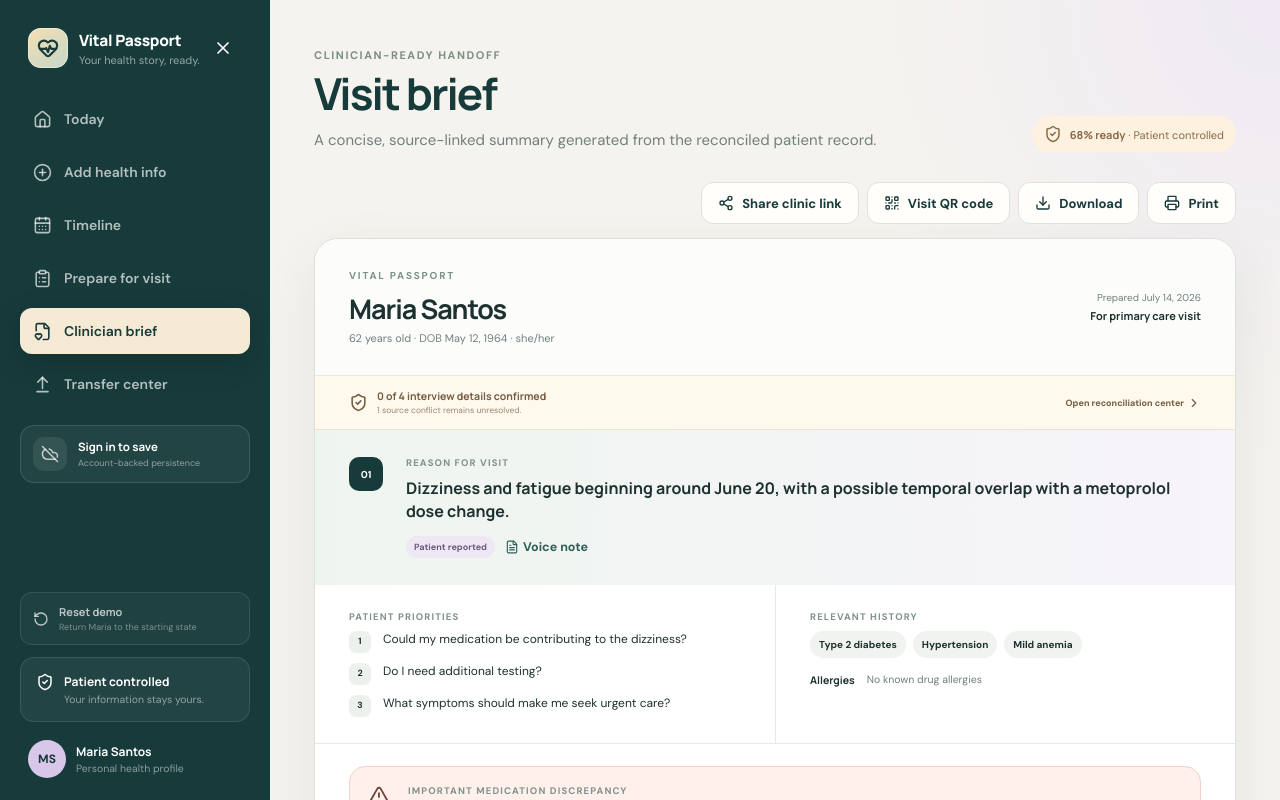
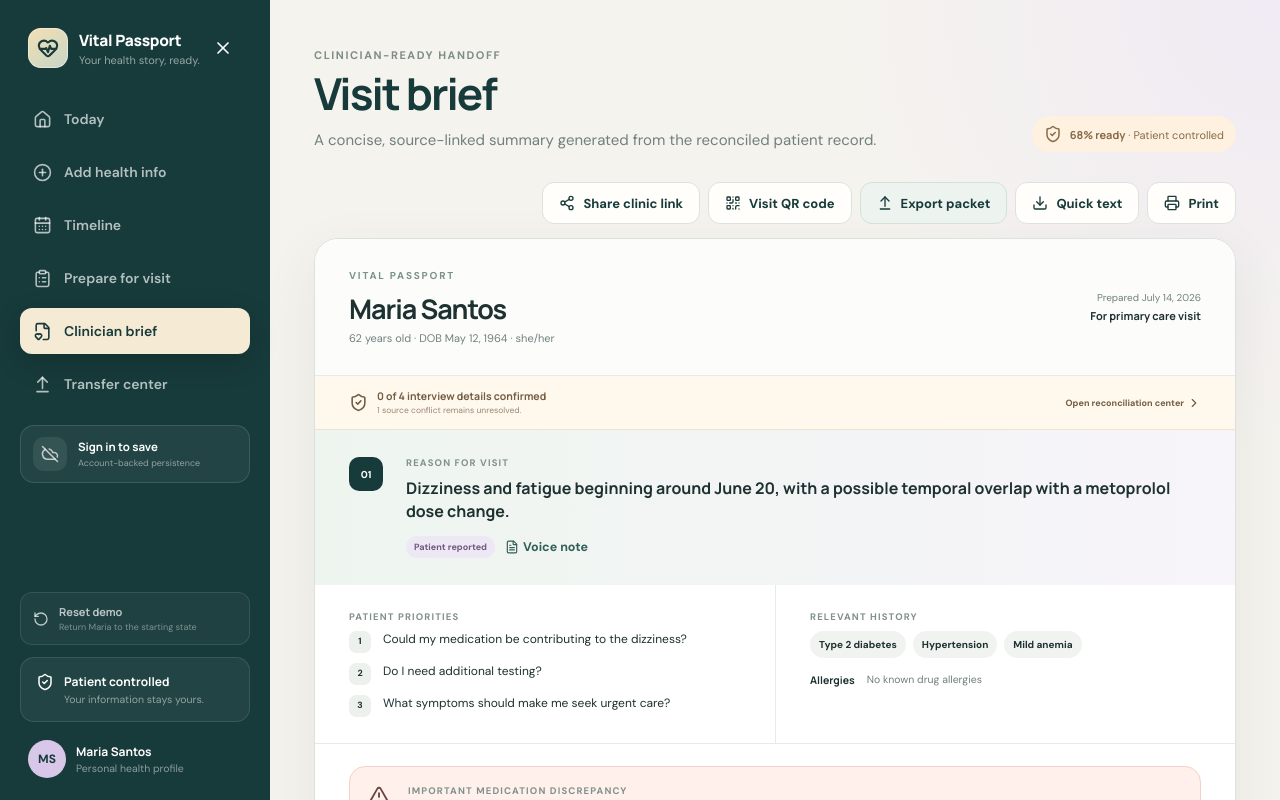
Before and after one commit to patricktran1/vitalpassport, a React (Vite) app: page /brief in a window 1280 px wide. Shown: the top 800 px of the page. Built offline with nearby package versions, Linux system fonts and the light colour scheme; no server answers.

Commit message:
Link clinician brief to transfer center

```diff
--- a/src/pages/Brief.tsx
+++ b/src/pages/Brief.tsx
@@ -1,4 +1,4 @@
-import { Check, ChevronRight, Download, ExternalLink, FileText, ListChecks, PencilLine, Printer, QrCode, Share2, ShieldCheck, TriangleAlert } from 'lucide-react'
+import { ArrowUpFromLine, Check, ChevronRight, Download, ExternalLink, FileText, ListChecks, PencilLine, Printer, QrCode, Share2, ShieldCheck, TriangleAlert } from 'lucide-react'
 import { useMemo, useState } from 'react'
 import { Link } from 'react-router-dom'
 import { ShareBriefModal } from '../components/ShareBriefModal'
@@ -74,7 +74,8 @@ export function Brief() {
     <div className="brief-toolbar no-print">
       <button className="button ghost" onClick={()=>openSharing('link')}><Share2 size={16}/> Share clinic link</button>
       <button className="button ghost" onClick={()=>openSharing('qr')}><QrCode size={16}/> Visit QR code</button>
-      <button className="button ghost" onClick={downloadBrief}><Download size={16}/> Download</button>
+      <Link className="button ghost transfer-link" to="/transfer"><ArrowUpFromLine size={16}/> Export packet</Link>
+      <button className="button ghost" onClick={downloadBrief}><Download size={16}/> Quick text</button>
       <button className="button ghost" onClick={()=>window.print()}><Printer size={16}/> Print</button>
     </div>
 
```
